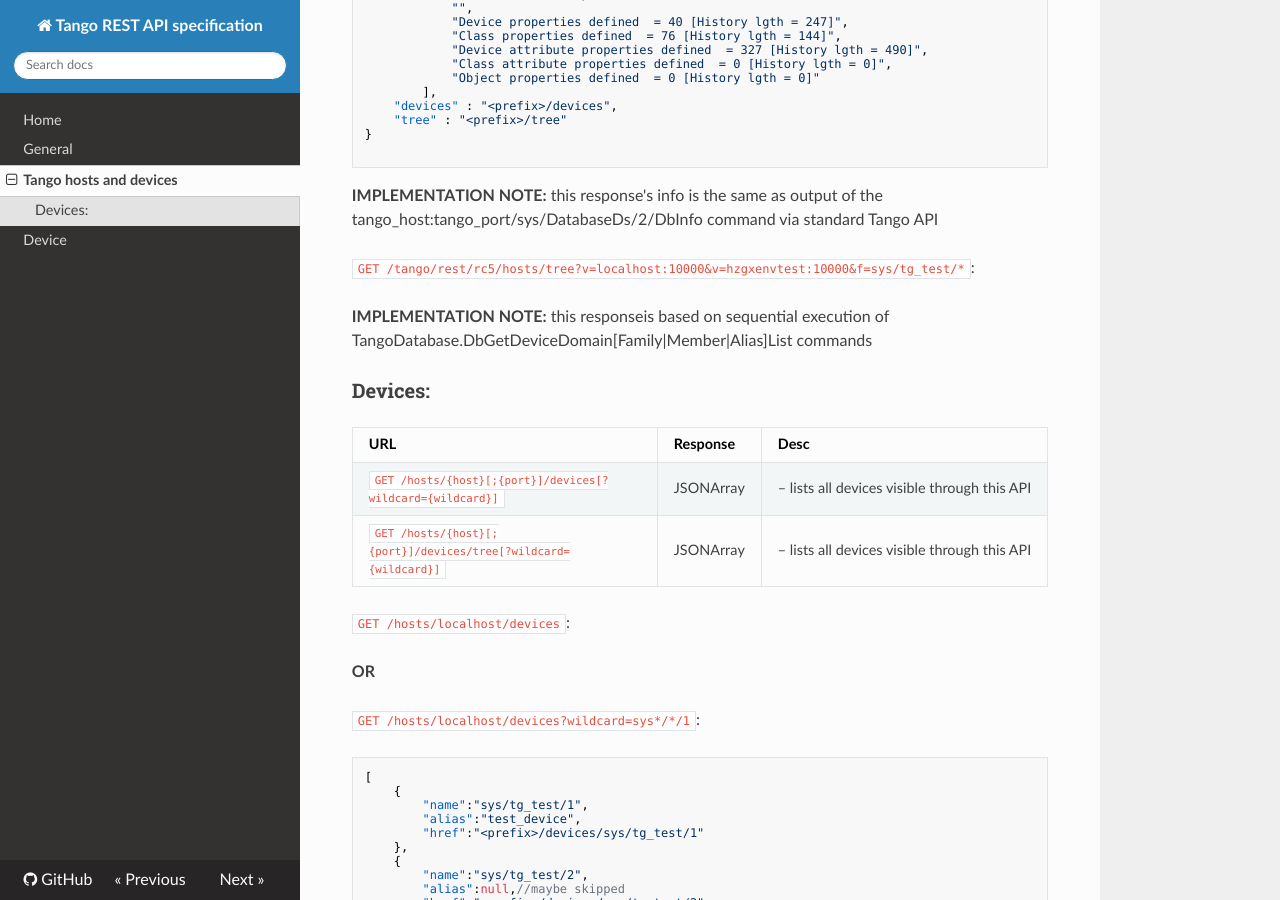
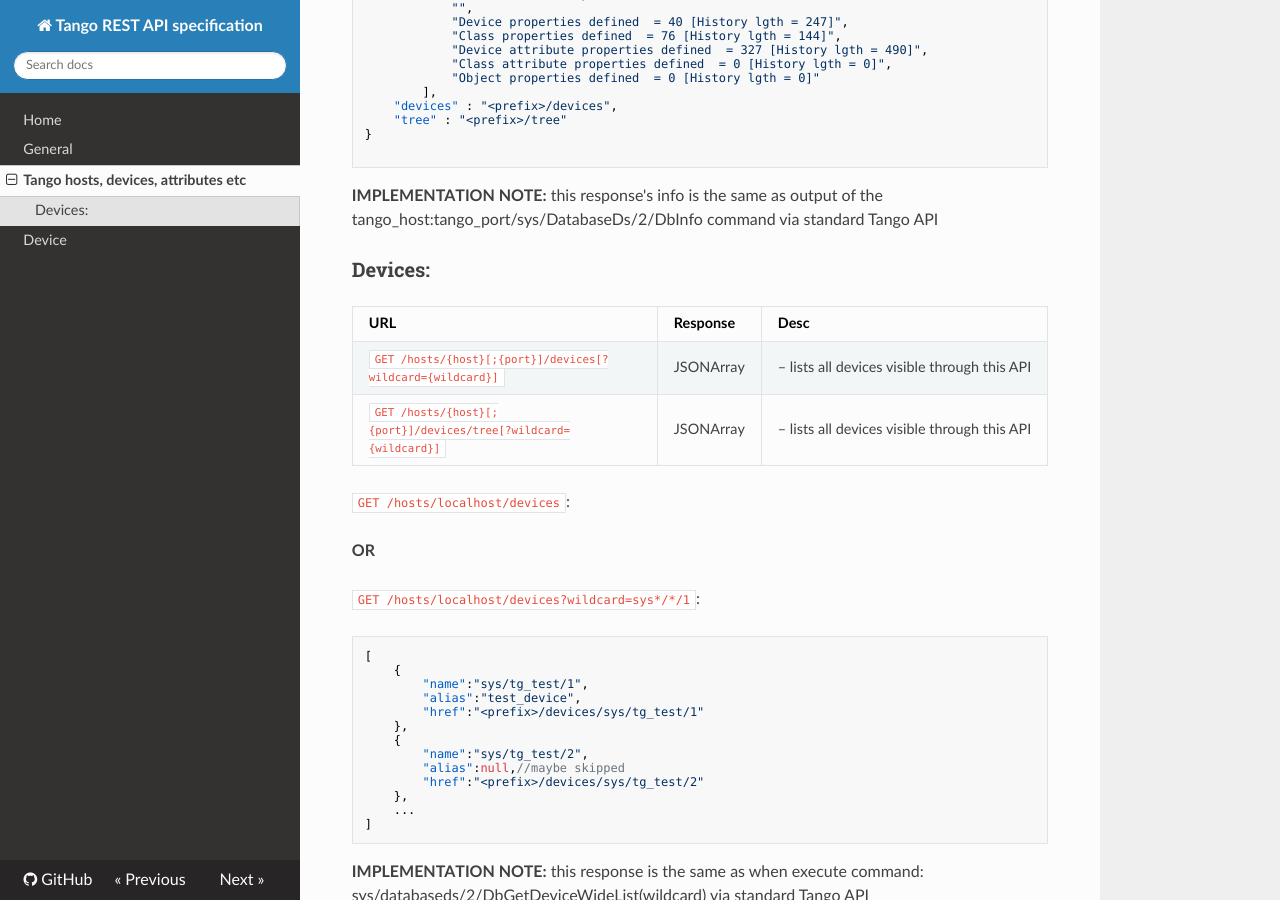
Before and after one commit to tango-controls/rest-api, an MkDocs documentation site: the page built from docs/hosts.md, in a window 1280 px wide and 900 px high, scrolled down 903 px. Built offline with MkDocs 1.6.1, drawn with Linux system fonts in a browser that asks for light colours; nearby versions of some CDN libraries; old or Windows-style settings are respelled for this version of MkDocs; some of the changed text lies outside the part shown.

Commit message:
Progress: #41

```diff
--- a/docs/hosts.md
+++ b/docs/hosts.md
@@ -39,10 +39,6 @@ _tango_host_ and _tango_port_ are not known in advance, as user may ask for an a
 
 __IMPLEMENTATION NOTE:__ this response's info is the same as output of the tango_host:tango_port/sys/DatabaseDs/2/DbInfo command via standard Tango API
 
-`GET /tango/rest/rc5/hosts/tree?v=localhost:10000&v=hzgxenvtest:10000&f=sys/tg_test/*`:
-
-
-__IMPLEMENTATION NOTE:__ this responseis based on sequential execution of TangoDatabase.DbGetDeviceDomain[Family|Member|Alias]List commands
 
 ### Devices:
 
--- a/mkdocs.yml
+++ b/mkdocs.yml
@@ -6,5 +6,5 @@ theme: readthedocs
 pages:
 - Home: index.md
 - General: general.md
-- Tango hosts and devices: hosts.md
+- Tango hosts, devices, attributes etc: hosts.md
 - Device: device.md
```
Also changed, not shown: other parts of docs/hosts.md (+3 -0 lines).
